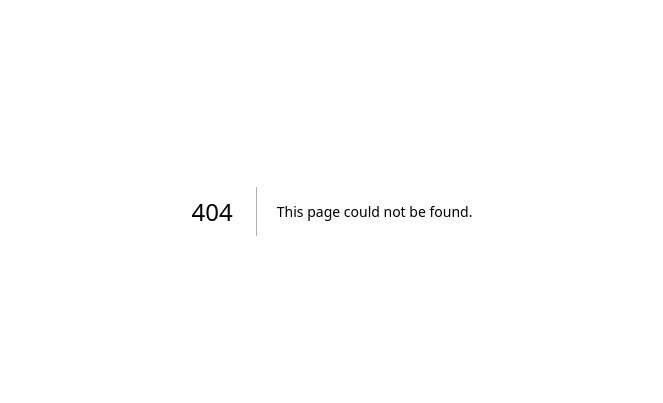
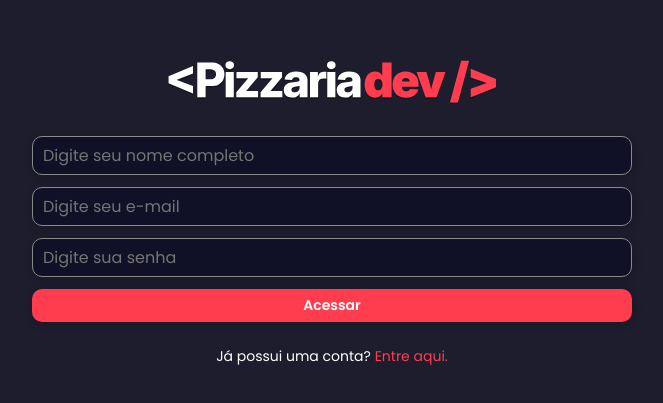
Before and after one commit to odevalison/pizzaria-dev-frontend, a Next.js app: page /signup in a window 1280 px wide. Before the commit this address had no page. Shown: the part 189-592 px from the top of the page, without its empty margins (308-971 px from the left). Built offline with nearby package versions, Linux system fonts and the light colour scheme.

Commit message:
feat(ui): add signup page

```diff
--- /dev/null
+++ b/src/app/signup/page.tsx
@@ -0,0 +1,47 @@
+import Image from 'next/image'
+import Link from 'next/link'
+import { Button } from '@/components/button'
+import { Input } from '@/components/input'
+import logo from '/public/logo-pizzaria.svg'
+import styles from '../page.module.scss'
+
+const SignupPage = () => {
+  return (
+    <div className={styles.container}>
+      <Image src={logo} width={335} alt='Logo pizzaria dev' />
+
+      <section className={styles.login}>
+        <form>
+          <Input
+            type='text'
+            name='name'
+            placeholder='Digite seu nome completo'
+            required
+          />
+          <Input
+            type='email'
+            name='email'
+            placeholder='Digite seu e-mail'
+            required
+          />
+          <Input
+            type='password'
+            name='password'
+            placeholder='Digite sua senha'
+            required
+          />
+          <Button type='submit'>Acessar</Button>
+        </form>
+
+        <p className={styles.signupText}>
+          Já possui uma conta?{' '}
+          <Link href='/' className={styles.signupLink}>
+            Entre aqui.
+          </Link>
+        </p>
+      </section>
+    </div>
+  )
+}
+
+export default SignupPage
```
